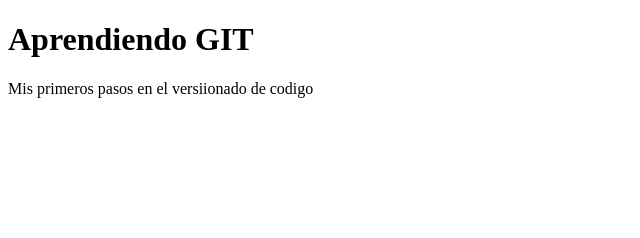
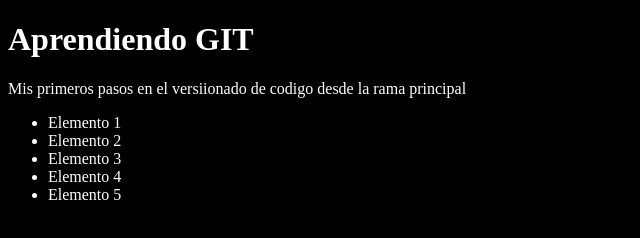
Before and after one commit to CristianSalazars/youtube-git, a plain HTML site: page index.html in a window 1280 px wide. Shown: the whole page, without its empty margins (0-640 px from the left). Drawn offline with Linux system fonts and the light colour scheme.

Commit message:
Agregando style.css al index.html

```diff
--- a/index.html
+++ b/index.html
@@ -5,12 +5,20 @@
     <meta http-equiv="X-UA-Compatible" content="IE=edge">
     <meta name="viewport" content="width=device-width, initial-scale=1.0">
     <title>Aprendiendo GIT</title>
+    <link rel="stylesheet" href="style.css">
 </head>
 <body>
     <h1>Aprendiendo GIT</h1>
     <p>
-        Mis primeros pasos en el versiionado de codigo
+        Mis primeros pasos en el versiionado de codigo desde la rama principal
     </p>
+    <ul>
+        <li>Elemento 1</li>
+        <li>Elemento 2</li>
+        <li>Elemento 3</li>
+        <li>Elemento 4</li>
+        <li>Elemento 5</li>
+    </ul>
 
 </body>
 </html>
```
